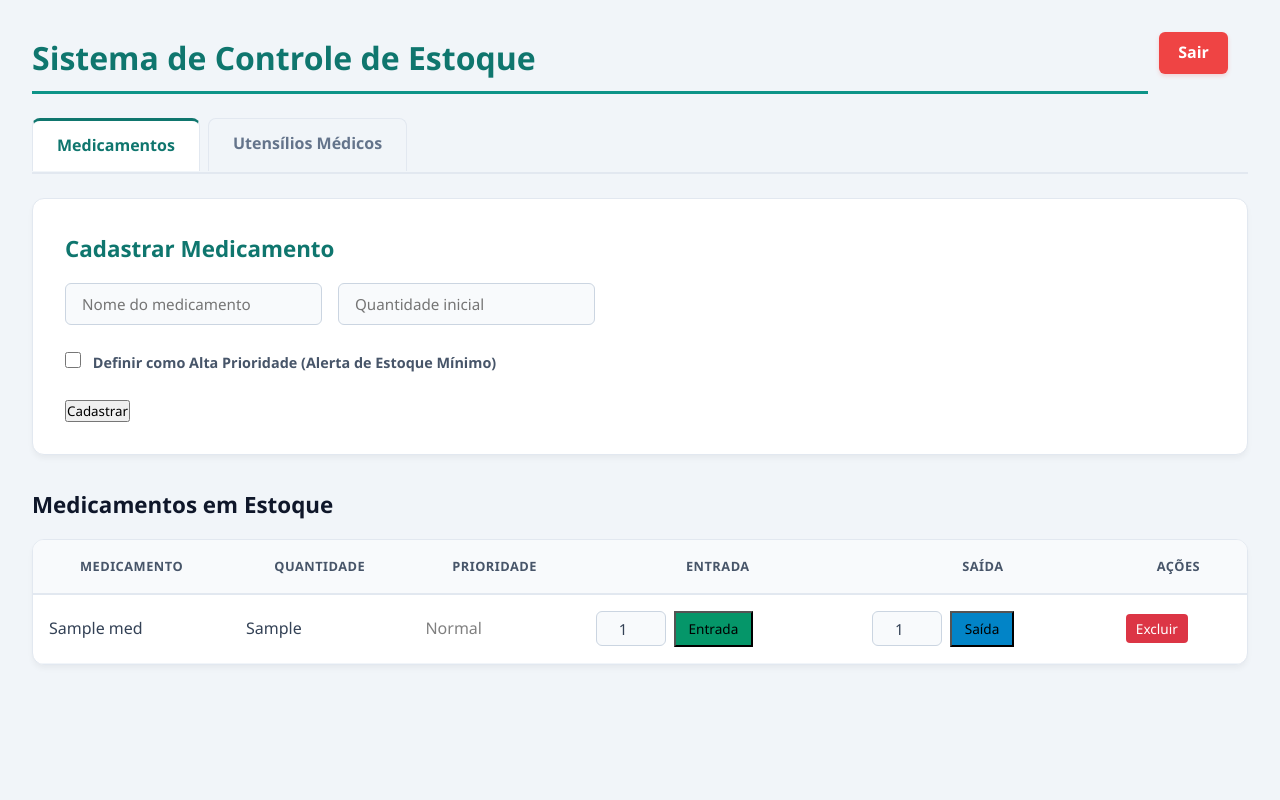
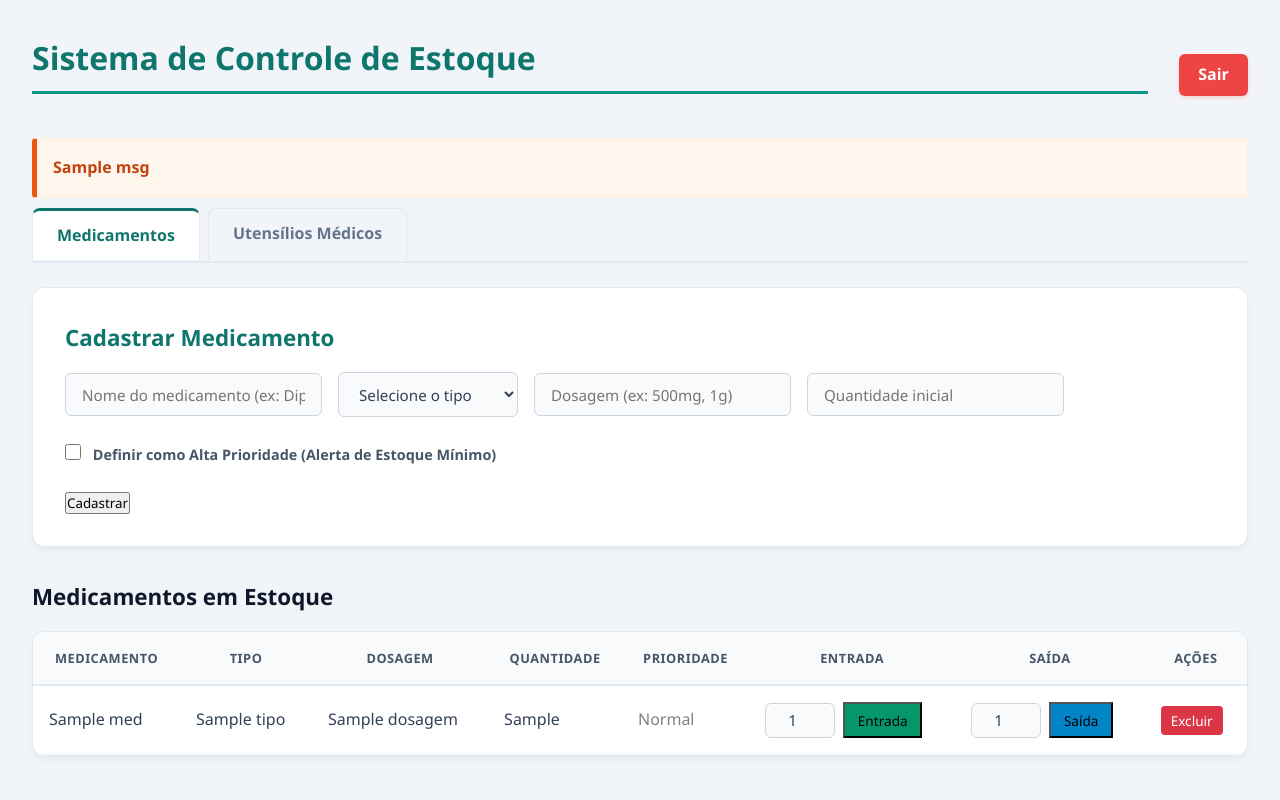
Before and after one commit to dooleyyas-git/Farmahosp, a Flask app: template templates/estoque.html in a window 1280 px wide. Run offline with Flask 3, Linux system fonts and the light colour scheme; the template is opened without the code that fills it: most values are stand-ins (such as "Sample title", 1, 10 or a date in 2020); some libraries are stand-ins or nearby versions.

Commit message:
Atualiza o estoque com especificações importantes para os medicamentos

```diff
--- a/app.py
+++ b/app.py
@@ -221,46 +221,36 @@ def logout():
 @app.route('/estoque')
 @app.route('/estoque', methods=['GET', 'POST'])
 def estoque():
-    # 1. Proteção de Login
+    # 1.Proteção de Login
     if 'funcionario_id' not in session:
         return redirect(url_for('index'))
 
     conn = conectar()
     cursor = conn.cursor(cursor_factory=RealDictCursor)
 
-    # ==========================================================================
-    # PARTE NOVA: PROCESSAR CADASTRO DE UTENSÍLIO (RODA SE FOR SUBMIT DE UTENSÍLIO)
-    # ==========================================================================
     if request.method == 'POST':
         nome_utensilio = request.form.get('nome_utensilio')
         qtd_utensilio = request.form.get('quantidade_utensilio')
 
         if nome_utensilio and qtd_utensilio:
-            # Insere na tabela de utensílios que você já possui no banco
+            #Insere na tabela de utensílios que você já possui no banco
             cursor.execute(
                 "INSERT INTO utensilios (nome, quantidade_atual) VALUES (%s, %s);",
                 (nome_utensilio, int(qtd_utensilio))
             )
-            conn.commit() # Salva no PostgreSQL do Render
+            conn.commit() #Salva no PostgreSQL do Render
 
             cursor.close()
             conn.close()
 
-            # Recarrega a página atualizando as tabelas
+            #Recarrega a página atualizando as tabelas
             return redirect(url_for('estoque'))
 
-    # ==========================================================================
-    # SUA LOGICA ATUAL + BUSCA DE UTENSÍLIOS (RODA SEMPRE NO CARREGAMENTO)
-    # ==========================================================================
-    # 1. Busca os medicamentos (Como já estava no seu código)
     cursor.execute('SELECT * FROM MEDICAMENTOS ORDER BY nome ASC')
     medicamentos = cursor.fetchall()
 
-    # 2. NOVA BUSCA: Busca os utensílios para listar na nova aba
     cursor.execute('SELECT * FROM utensilios ORDER BY nome ASC')
     utensilios = cursor.fetchall()
-
-    # Sua lógica de alertas atuais (mantida perfeitamente)
     medicamentos_criticos = ['Paracetamol', 'Dipirona', 'Amoxicilina']
     ESTOQUE_MINIMO = 5
     alerta = []
@@ -272,31 +262,38 @@ def estoque():
     cursor.close()
     conn.close()
 
-    # AGORA RETORNA TAMBÉM OS UTENSÍLIOS PARA O HTML
     return render_template('estoque.html', medicamentos=medicamentos, utensilios=utensilios, alerta=alerta)
 
+@app.route('/cadastrar', methods=['POST'])
 @app.route('/cadastrar', methods=['POST'])
 def cadastrar():
     if 'funcionario_id' not in session:
         return redirect(url_for('index'))
 
-    nome = request.form['nome']
-    quantidade = int(request.form['quantidade'])
-    alta_prioridade = 1 if 'alta_prioridade' in request.form else 0
+    nome = request.form.get('nome')
+    tipo = request.form.get('tipo_medicamento')  # Pega o valor do <select> do HTML
+    dosagem = request.form.get('dosagem')         # Pega o valor do input de dosagem do HTML
+    quantidade = request.form.get('quantidade')
+    alta_prioridade = request.form.get('alta_prioridade', 0)
 
-    if not nome or quantidade < 0:
-        return redirect(url_for('estoque'))
+    if alta_prioridade == '1':
+        alta_prioridade = 1
+    else:
+        alta_prioridade = 0
 
     conn = conectar()
-    cursor = conn.cursor(cursor_factory=RealDictCursor)
+    cursor = conn.cursor()
 
-    cursor.execute(
-        'INSERT INTO MEDICAMENTOS (nome, quantidade_atual, alta_prioridade) VALUES (%s, %s, %s)',
-        (nome, quantidade, alta_prioridade)
-    )
+    # Salvando exatamente nas colunas que você já tem criadas na tabela!
+    cursor.execute("""
+        INSERT INTO MEDICAMENTOS (nome, tipo, dosagem, quantidade_atual, alta_prioridade)
+        VALUES (%s, %s, %s, %s, %s);
+    """, (nome, tipo, dosagem, int(quantidade), alta_prioridade))
 
     conn.commit()
+    cursor.close()
     conn.close()
+
     return redirect(url_for('estoque'))
 
 @app.route('/excluir/<int:id_medicamento>', methods=['POST'])
--- a/templates/estoque.html
+++ b/templates/estoque.html
@@ -9,8 +9,18 @@
 
 <body>
 
+    <div style="display: flex; justify-content: space-between; align-items: center; margin-bottom: 20px;">
         <h1>Sistema de Controle de Estoque</h1>
-<a href="/logout" style="float: right; margin-right: 20px;">Sair</a>
+        <a href="/logout">Sair</a>
+    </div>
+
+    {% if alerta %}
+        {% for msg in alerta %}
+            <div class="alerta" style="background-color: #fff3cd; color: #856404; padding: 10px; margin-bottom: 10px; border: 1px solid #ffeeba; border-radius: 4px;">
+                {{ msg }}
+            </div>
+        {% endfor %}
+    {% endif %}
 
     <div class="abas-container">
         <input type="radio" id="aba-medicamentos" name="abas" checked>
@@ -26,9 +36,25 @@
             <div class="cadastro">
                 <h2>Cadastrar Medicamento</h2>
                 <form action="/cadastrar" method="POST">
-                <input type="text" name="nome" placeholder="Nome do medicamento" required>
+                    <input type="text" name="nome" placeholder="Nome do medicamento (ex: Dipirona)" required>
+
+                    <select name="tipo_medicamento" required style="padding: 0.65rem 1rem; border: 1px solid #cbd5e1; border-radius: 6px; font-size: 0.95rem; background-color: #f8fafc; color: #334155; min-width: 180px;">
+                        <option value="" disabled selected>Selecione o tipo</option>
+                        <option value="Pílula">Pílula</option>
+                        <option value="Cápsula">Cápsula</option>
+                        <option value="Sublingual">Sublingual</option>
+                        <option value="Mastigável">Mastigável</option>
+                        <option value="Via Nasal">Via Nasal</option>
+                        <option value="Injetável">Injetável</option>
+                        <option value="Xarope">Xarope</option>
+                        <option value="Pomada">Pomada</option>
+                    </select>
+
+                    <input type="text" name="dosagem" placeholder="Dosagem (ex: 500mg, 1g)" required style="min-width: 150px;">
+
                     <input type="number" name="quantidade" placeholder="Quantidade inicial" min="0" required>
-                <label style="display: block; margin: 10px 0;">
+
+                    <label style="width: 100%; display: block; margin: 10px 0;">
                         <input type="checkbox" name="alta_prioridade" value="1">
                         Definir como Alta Prioridade (Alerta de Estoque Mínimo)
                     </label>
@@ -37,19 +63,12 @@
             </div>
 
             <h2>Medicamentos em Estoque</h2>
-        {% set estoque_minimo = 5 %}
-        {% for med in medicamentos %}
-            {% if med['alta_prioridade'] == 1 and med['quantidade_atual'] < estoque_minimo %}
-                <div class="alerta" style="background-color: #fff3cd; color: #856404; padding: 10px; margin-bottom: 10px; border: 1px solid #ffeeba; border-radius: 4px;">
-                    ⚠️ O medicamento "{{ med['nome'] }}" está abaixo do estoque mínimo ({{ estoque_minimo }}). Comprar imediatamente!
-                </div>
-            {% endif %}
-        {% endfor %}
-
             <table>
                 <thead>
                     <tr>
                         <th>Medicamento</th>
+                        <th>Tipo</th>
+                        <th>Dosagem</th>
                         <th>Quantidade</th>
                         <th>Prioridade</th>
                         <th>Entrada</th>
@@ -61,6 +80,8 @@
                     {% for med in medicamentos %}
                     <tr {% if med['alta_prioridade'] == 1 and med['quantidade_atual'] < 5 %} style="background-color:#ffcccc; font-weight:bold;" {% endif %}>
                         <td>{{ med['nome'] }}</td>
+                        <td>{{ med['tipo'] if med['tipo'] else '-' }}</td>
+                        <td>{{ med['dosagem'] if med['dosagem'] else '-' }}</td>
                         <td>{{ med['quantidade_atual'] }}</td>
                         <td>
                             {% if med['alta_prioridade'] == 1 %}
@@ -96,7 +117,10 @@
                     {% endfor %}
                 </tbody>
             </table>
-        </div> <div class="conteudo-aba" id="conteudo-utensilios">
+        </div>
+
+        <div class="conteudo-aba" id="conteudo-utensilios">
+
             <div class="cadastro">
                 <h2>Cadastrar Utensílio Hospitalar</h2>
                 <form action="/estoque" method="POST">
@@ -139,6 +163,8 @@
                 </tbody>
             </table>
         </div>
+
     </div>
+
 </body>
 </html>
```
Lines whose indentation alone changed are shown as unchanged.
